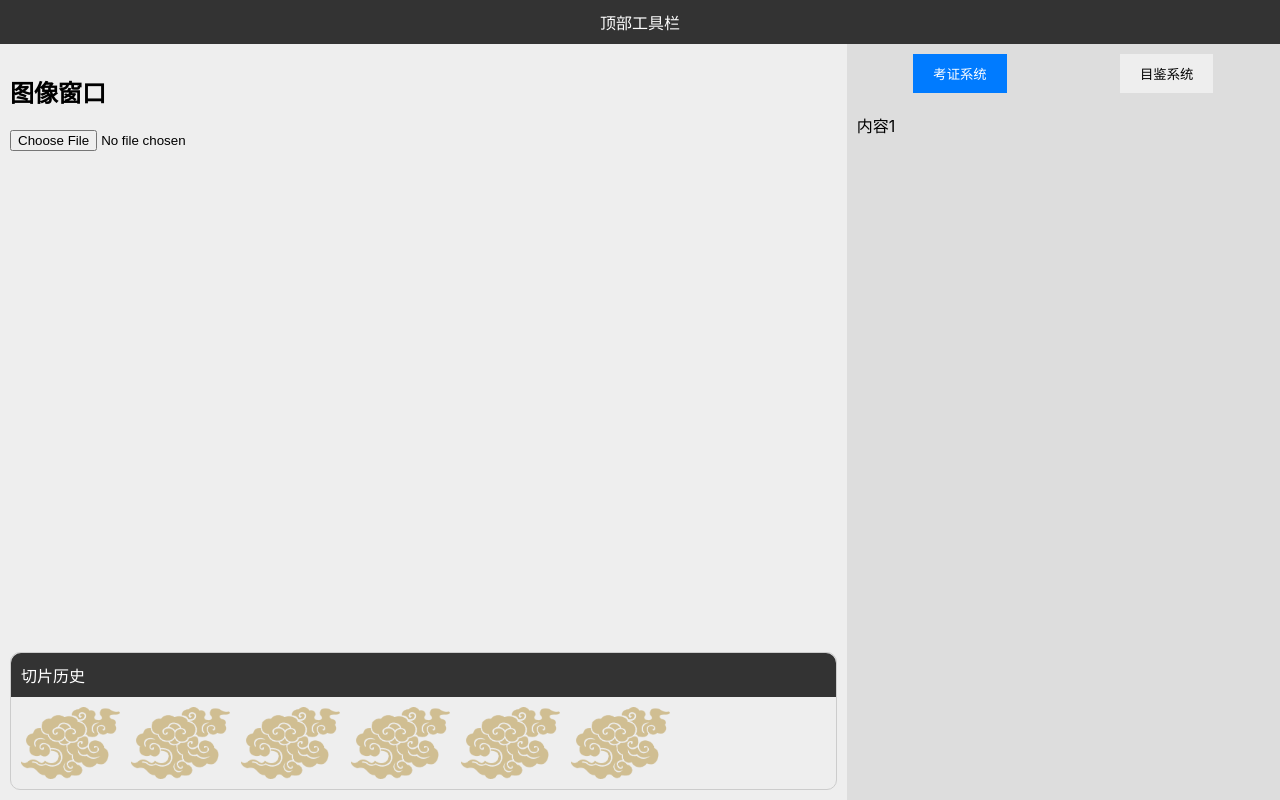
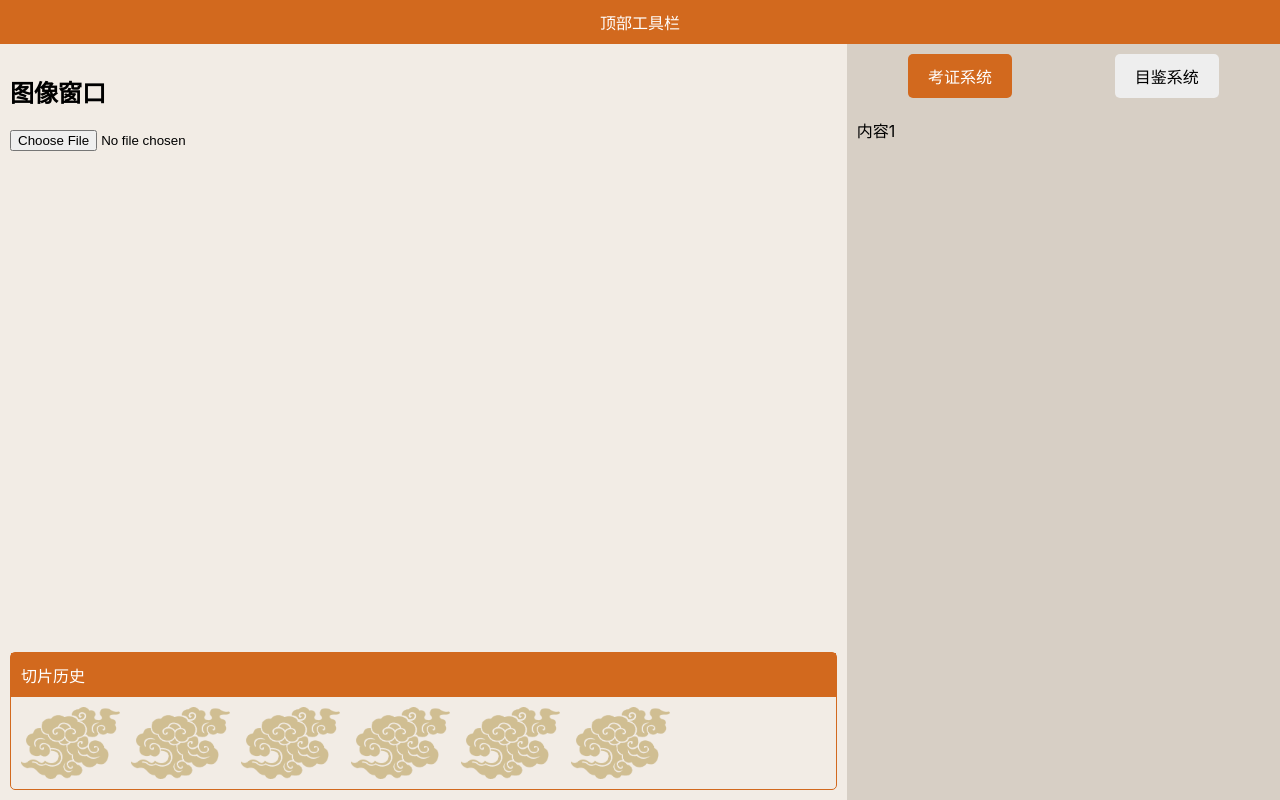
Before and after one commit to JerrrrryW/CAPATv3, a React (Create React App) app: page / in a window 1280 px wide. Built offline with nearby package versions, Linux system fonts and the light colour scheme.

Commit message:
change theme color

```diff
--- a/package.json
+++ b/package.json
@@ -6,8 +6,11 @@
     "@testing-library/jest-dom": "^5.17.0",
     "@testing-library/react": "^13.4.0",
     "@testing-library/user-event": "^13.5.0",
+    "axios": "^1.5.0",
+    "html-to-image": "^1.11.11",
     "react": "^18.2.0",
     "react-dom": "^18.2.0",
+    "react-easy-crop": "^5.0.2",
     "react-image-crop": "^10.1.8",
     "react-scripts": "5.0.1",
     "web-vitals": "^2.1.4"
--- a/src/App.css
+++ b/src/App.css
@@ -6,7 +6,7 @@
 }
 
 .toolbar {
-  background-color: #333;
+  background-color: chocolate;
   color: white;
   padding: 10px;
   text-align: center;
@@ -19,7 +19,7 @@
 
 .image-window {
   flex: 2; /* 占据窗口宽度的2/3 */
-  background-color: #eee;
+  background-color: #f2ece5;
   padding: 10px;
   display: flex;
   flex-direction: column;
@@ -28,21 +28,21 @@
 
 .algorithm-list {
   flex: 1; /* 占据窗口宽度的1/3 */
-  background-color: #ddd;
+  background-color: #d7cfc5;
   padding: 10px;
 }
 
 .card {
   margin-top: 10px;
-  border: 1px solid #ccc;
-  border-radius: 10px;
+  border: 1px solid chocolate;
+  border-radius: 5px;
   clear:both;
 }
 
 .card-header {
-background-color: #333;
+background-color: chocolate;
 color: white;
 padding: 10px;
-border-top-left-radius: 10px;
-border-top-right-radius: 10px;
+border-top-left-radius: 5;
+border-top-right-radius: 5;
 }
--- a/src/components/TabbedComponent.css
+++ b/src/components/TabbedComponent.css
@@ -8,10 +8,12 @@
     border: none;
     padding: 10px 20px;
     cursor: pointer;
+    font-size: 16px;
+    border-radius: 5px;
   }
 
   .tabs button.active {
-    background-color: #007bff;
+    background-color: chocolate;
     color: white;
   }
 
```
Also changed, not shown: 1 other file (tests, documents, lock files or other folders).
